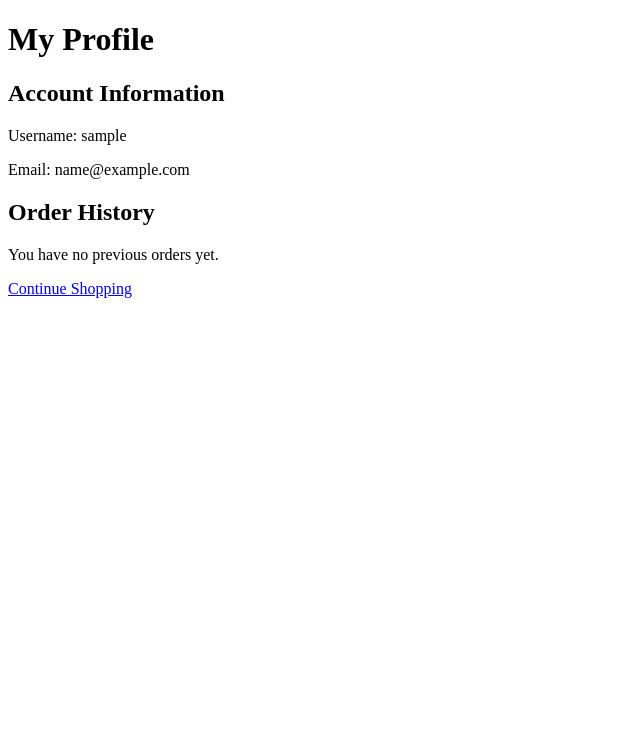
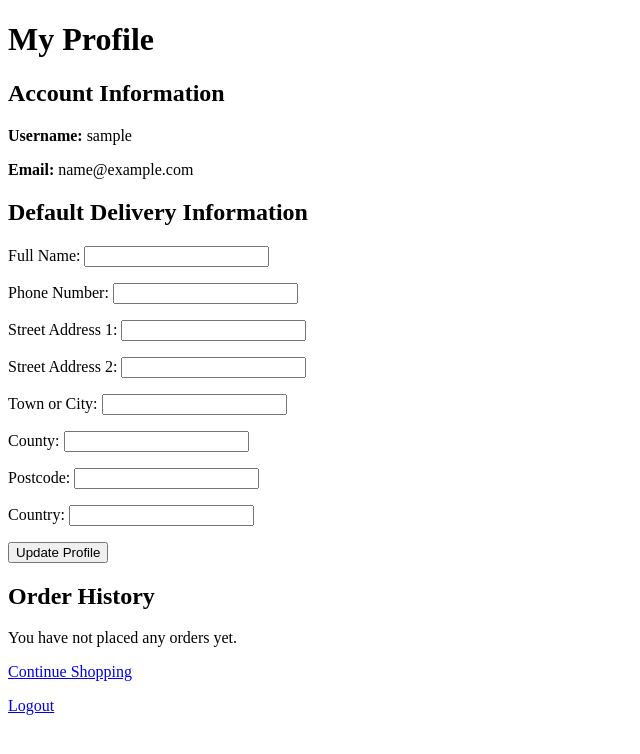
Before and after one commit to Ionut-Cora/sia-shop, a Django app: page /profile/ in a window 1280 px wide. Shown: the top 754 px of the page, without its empty margins (0-640 px from the left). Run offline with Django 3.2, Linux system fonts and the light colour scheme; the visitor is signed in with stand-in values (Sample User, id 1); data comes from the database, SQL or seed files in the repository; data that the repository does not hold is empty.

Commit message:
Implement customer profiles and secure order history

```diff
--- /dev/null
+++ b/profiles/forms.py
@@ -0,0 +1,31 @@
+from django import forms
+from .models import UserProfile
+
+
+class UserProfileForm(forms.ModelForm):
+    """Allow customers to update their delivery information."""
+
+    class Meta:
+        model = UserProfile
+
+        fields = (
+            'default_full_name',
+            'default_phone_number',
+            'default_street_address1',
+            'default_street_address2',
+            'default_town_or_city',
+            'default_county',
+            'default_postcode',
+            'default_country',
+        )
+
+        labels = {
+            'default_full_name': 'Full Name',
+            'default_phone_number': 'Phone Number',
+            'default_street_address1': 'Street Address 1',
+            'default_street_address2': 'Street Address 2',
+            'default_town_or_city': 'Town or City',
+            'default_county': 'County',
+            'default_postcode': 'Postcode',
+            'default_country': 'Country',
+        }
--- a/profiles/models.py
+++ b/profiles/models.py
@@ -1,3 +1,23 @@
 from django.db import models
+from django.contrib.auth.models import User
 
-# Create your models here.
+
+class UserProfile(models.Model):
+    """Store customer delivery information."""
+
+    user = models.OneToOneField(
+        User,
+        on_delete=models.CASCADE,
+    )
+
+    default_full_name = models.CharField(max_length=100, blank=True)
+    default_phone_number = models.CharField(max_length=20, blank=True)
+    default_street_address1 = models.CharField(max_length=100, blank=True)
+    default_street_address2 = models.CharField(max_length=100, blank=True)
+    default_town_or_city = models.CharField(max_length=100, blank=True)
+    default_county = models.CharField(max_length=100, blank=True)
+    default_postcode = models.CharField(max_length=20, blank=True)
+    default_country = models.CharField(max_length=100, blank=True)
+
+    def __str__(self):
+        return self.user.username
--- a/profiles/templates/profiles/profile.html
+++ b/profiles/templates/profiles/profile.html
@@ -6,16 +6,84 @@
     <title>My Profile | Sia Shop</title>
 </head>
 <body>
+
     <h1>My Profile</h1>
+
+    {% if messages %}
+        {% for message in messages %}
+            <p role="status">{{ message }}</p>
+        {% endfor %}
+    {% endif %}
 
     <h2>Account Information</h2>
 
-    <p>Username: {{ request.user.username }}</p>
-    <p>Email: {{ request.user.email }}</p>
+    <p>
+        <strong>Username:</strong>
+        {{ request.user.username }}
+    </p>
+
+    <p>
+        <strong>Email:</strong>
+        {{ request.user.email }}
+    </p>
+
+    <h2>Default Delivery Information</h2>
+
+    <form method="POST" action="{% url 'profile' %}">
+        {% csrf_token %}
+
+        {{ form.as_p }}
+
+        <button type="submit">Update Profile</button>
+    </form>
 
     <h2>Order History</h2>
-    <p>You have no previous orders yet.</p>
 
-    <a href="{% url 'products' %}">Continue Shopping</a>
+    {% if orders %}
+
+        <table>
+            <thead>
+                <tr>
+                    <th>Order Number</th>
+                    <th>Date</th>
+                    <th>Total</th>
+                    <th>Status</th>
+                </tr>
+            </thead>
+
+            <tbody>
+                {% for order in orders %}
+                    <tr>
+                        <td>
+                            <a href="{% url 'order_history' order.order_number %}">
+                                {{ order.order_number }}
+                            </a>
+                        </td>
+                        <td>{{ order.date|date:"d M Y" }}</td>
+                        <td>£{{ order.order_total|floatformat:2 }}</td>
+                        <td>{{ order.get_payment_status_display }}</td>
+                    </tr>
+                {% endfor %}
+            </tbody>
+        </table>
+
+    {% else %}
+
+        <p>You have not placed any orders yet.</p>
+
+    {% endif %}
+
+    <p>
+        <a href="{% url 'products' %}">
+            Continue Shopping
+        </a>
+    </p>
+
+    <p>
+        <a href="{% url 'account_logout' %}">
+            Logout
+        </a>
+    </p>
+
 </body>
 </html>
--- a/profiles/urls.py
+++ b/profiles/urls.py
@@ -4,4 +4,9 @@ from . import views
 
 urlpatterns = [
     path('', views.profile, name='profile'),
+    path(
+        'order_history/<str:order_number>/',
+        views.order_history,
+        name='order_history',
+    ),
 ]
--- a/profiles/views.py
+++ b/profiles/views.py
@@ -1,9 +1,77 @@
-from django.shortcuts import render
+from django.contrib import messages
 from django.contrib.auth.decorators import login_required
+from django.shortcuts import render, redirect, get_object_or_404
+from django.views.decorators.cache import never_cache
+
+from checkout.models import Order
+from .models import UserProfile
+from .forms import UserProfileForm
 
 
 @login_required
+@never_cache
 def profile(request):
-    """Display the logged-in customer's profile."""
+    """Display and update the customer's profile."""
 
-    return render(request, 'profiles/profile.html')
+    user_profile, created = UserProfile.objects.get_or_create(
+        user=request.user
+    )
+
+    if request.method == 'POST':
+        form = UserProfileForm(
+            request.POST,
+            instance=user_profile,
+        )
+
+        if form.is_valid():
+            form.save()
+
+            messages.success(
+                request,
+                'Your profile has been updated successfully.',
+            )
+
+            return redirect('profile')
+
+    else:
+        form = UserProfileForm(instance=user_profile)
+
+    # Retrieve the customer's paid orders.
+    orders = Order.objects.filter(
+        user=request.user,
+        payment_status='paid',
+    ).order_by('-date')
+
+    context = {
+        'form': form,
+        'orders': orders,
+    }
+
+    return render(
+        request,
+        'profiles/profile.html',
+        context,
+    )
+
+
+@login_required
+@never_cache
+def order_history(request, order_number):
+    """Display an individual order belonging to the customer."""
+
+    order = get_object_or_404(
+        Order,
+        order_number=order_number,
+        user=request.user,
+        payment_status='paid',
+    )
+
+    context = {
+        'order': order,
+    }
+
+    return render(
+        request,
+        'profiles/order_history.html',
+        context,
+    )
```
Also changed, not shown: checkout/views.py (+21 -1 lines), profiles/admin.py (+18 -1 lines), profiles/templates/profiles/order_history.html (added, +85 -0 lines), profiles/migrations/0001_initial.py (added).
